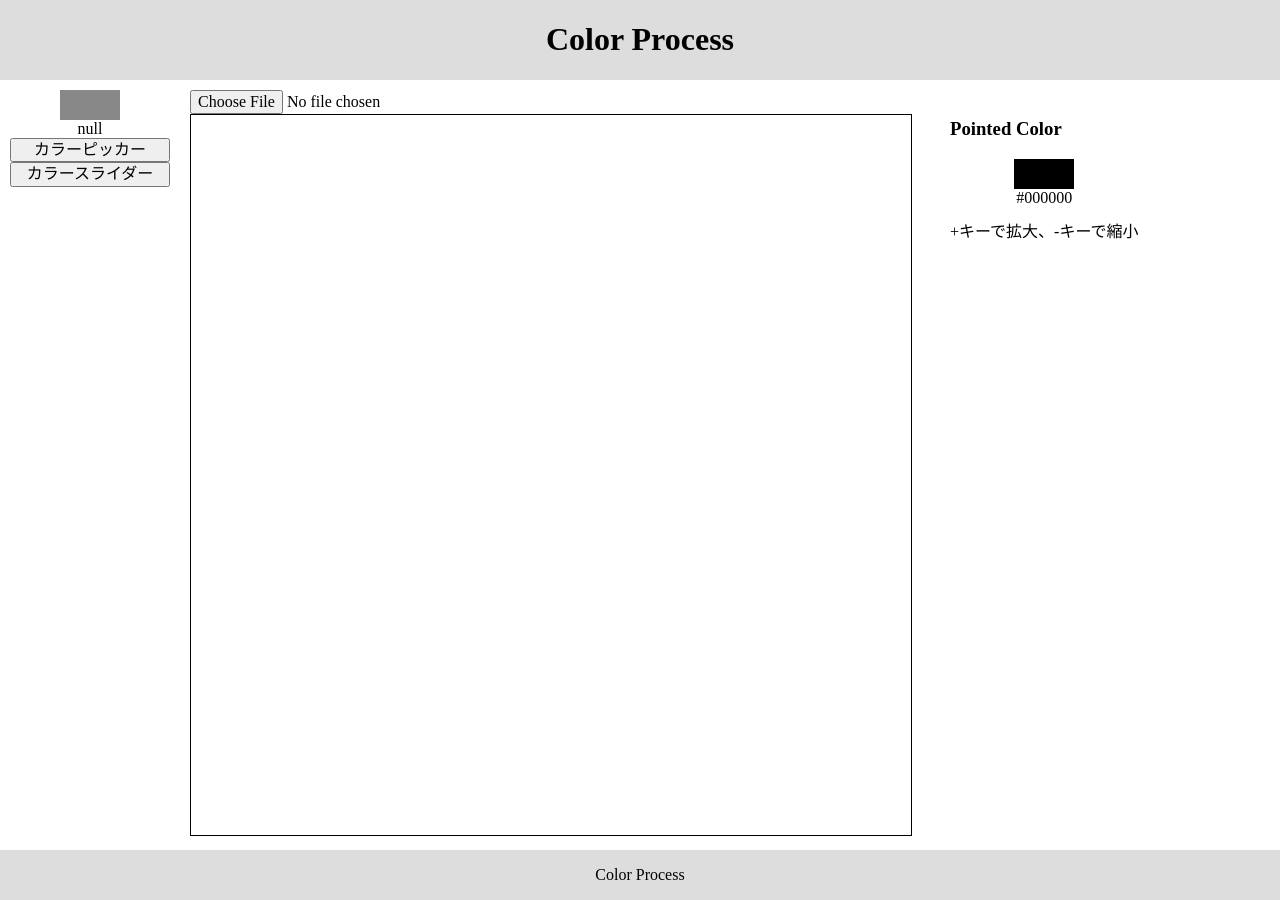
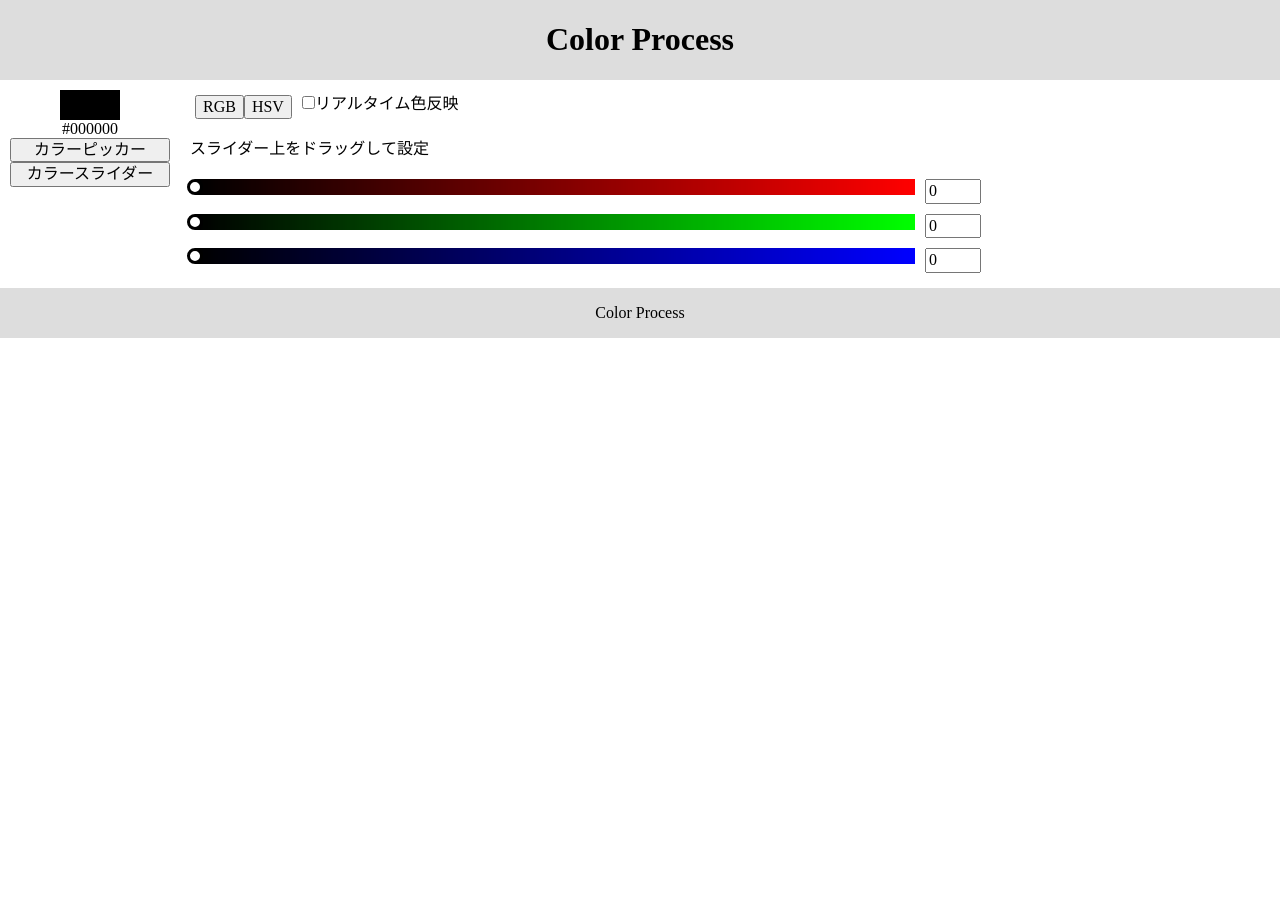
Before and after one commit to NovanMondon/color-process, a React (Vite) app: page / in a window 1280 px wide. After the commit the page ends 800 px from the top, so only its background shows below. Built offline with nearby package versions, Linux system fonts and the light colour scheme.

Commit message:
separate RGB slider from colorslider

```diff
--- a/src/App.tsx
+++ b/src/App.tsx
@@ -12,7 +12,7 @@ type AppMode = "ColorPicker" | "ColorSlider"
 
 function App() {
   const [tState, setState] = useState(new AppState())
-  const [tMode, setMode] = useState<AppMode>("ColorPicker")
+  const [tMode, setMode] = useState<AppMode>("ColorSlider")
 
   // Debug
   useEffect(() => {
--- a/src/ColorSlider.tsx
+++ b/src/ColorSlider.tsx
@@ -7,6 +7,7 @@ import { useEffect, useState } from "react"
 import { PixelData, pixelUtil } from "./pixelUtil"
 import { colorUtil } from "./colorUtil"
 import { ImageCanvas } from "./ImageCanvas"
+import { ColorSliderRGB } from "./ColorSliderRGB"
 
 type ColorSliderMode = "RGB" | "HSV"
 
@@ -169,7 +170,8 @@ export const ColorSlider = ({ state, setState }: { state: AppState, setState: Se
                 </div>
             </div>
             <p>スライダー上をドラッグして設定</p>
-            {tSliderPixels.map((pixelData, index) => (
+            <ColorSliderRGB state={state} setState={setState} flagRealtime={tFlagRealtime} />
+            {/* {tSliderPixels.map((pixelData, index) => (
                 <div css={css(HorizontalFlex)} key={index}>
                     <div css={{ height: tSliderHeight, width: tSliderWidth, margin: 5, position: "relative" }}
                         onMouseDown={(e) => { onSlide(e, index) }}
@@ -190,7 +192,7 @@ export const ColorSlider = ({ state, setState }: { state: AppState, setState: Se
                         }}
                     />
                 </div>
-            ))}
+            ))} */}
         </div>
     )
 }
--- /dev/null
+++ b/src/ColorSliderRGB.tsx
@@ -0,0 +1,122 @@
+/** @jsxImportSource @emotion/react */
+
+import { css } from "@emotion/react"
+import { AppState, SetAppState } from "./appState"
+import { useEffect, useState } from "react"
+import { PixelData, pixelUtil } from "./pixelUtil"
+import { HorizontalFlex, InheritedSize } from "./Styles"
+import { ImageCanvas } from "./ImageCanvas"
+
+export const ColorSliderRGB = ({ state, setState, flagRealtime }: { state: AppState, setState: SetAppState, flagRealtime: boolean }) => {
+    const [tSliderPixels, setSliderPixels] = useState<PixelData[]>([])
+    const [tSliderValues, setSliderValues] = useState<{ [index: number]: number }>({})
+    const [tSliderThumbPositions, setSliderThumbPositions] = useState<{ [index: number]: number }>({})
+
+    // 初期化処理
+    useEffect(() => {
+        if (!state.isColorSanitized()) {
+            console.log("Color not sanitized")
+            setSliderValues({ 0: 0, 1: 0, 2: 0 })
+        } else {
+            setSliderValues({ 0: state.color[0], 1: state.color[1], 2: state.color[2] })
+        }
+    }, [])
+
+    // スライダー更新処理
+    useEffect(() => {
+        // 値のチェック
+        let tRGB = [0, 0, 0]
+        for (let i = 0; i < 3; i++) {
+            if (tSliderValues[i] < 0) {
+                tSliderValues[i] = 0
+                return
+            }
+            if (tSliderValues[i] > 255) {
+                tSliderValues[i] = 255
+                return
+            }
+            if (Math.round(tSliderValues[i]) !== tSliderValues[i]) {
+                tSliderValues[i] = Math.round(tSliderValues[i])
+                return
+            }
+            tRGB[i] = tSliderValues[i]
+        }
+
+        // スライダー画像の更新
+        if (flagRealtime) {
+            const tRedSliderPixel: PixelData = pixelUtil.GeneratePixelFromFunc(300, 1, (x, _) => [Math.round(x * 255), tRGB[1], tRGB[2]])
+            const tGreenSliderPixel: PixelData = pixelUtil.GeneratePixelFromFunc(300, 1, (x, _) => [tRGB[0], Math.round(x * 255), tRGB[2]])
+            const tBlueSliderPixel: PixelData = pixelUtil.GeneratePixelFromFunc(300, 1, (x, _) => [tRGB[0], tRGB[1], Math.round(x * 255)])
+            setSliderPixels([tRedSliderPixel, tGreenSliderPixel, tBlueSliderPixel])
+        } else {
+            const tRedSliderPixel: PixelData = pixelUtil.GeneratePixelFromFunc(300, 1, (x, _) => [Math.round(x * 255), 0, 0])
+            const tGreenSliderPixel: PixelData = pixelUtil.GeneratePixelFromFunc(300, 1, (x, _) => [0, Math.round(x * 255), 0])
+            const tBlueSliderPixel: PixelData = pixelUtil.GeneratePixelFromFunc(300, 1, (x, _) => [0, 0, Math.round(x * 255)])
+            setSliderPixels([tRedSliderPixel, tGreenSliderPixel, tBlueSliderPixel])
+        }
+    }, [tSliderValues, flagRealtime])
+
+    const tSliderWidth = 720
+    const tSliderHeight = 16
+    const tSliderHandleRadius = 8
+
+    // スライダーハンドル移動処理
+    useEffect(() => {
+        const tThumbPositions: { [index: number]: number } = {}
+        for (let tKey in tSliderValues) {
+            if (tSliderValues[tKey] === undefined) continue
+            tThumbPositions[tKey] = tSliderValues[tKey] / 255 * tSliderWidth - tSliderHandleRadius
+        }
+        setSliderThumbPositions(tThumbPositions)
+    }, [tSliderValues])
+
+    const onSlide = (e: React.MouseEvent<HTMLElement, MouseEvent>, index: number) => {
+        const tElement = e.currentTarget as HTMLElement
+        const tRect = tElement.getBoundingClientRect()
+        const tX = e.clientX - tRect.left
+        setSliderValues({
+            ...tSliderValues,
+            [index]: Math.round(tX / tSliderWidth * 255)
+        })
+    }
+
+    const tSlideThumbStyle = css({
+        position: "absolute",
+        width: tSliderHandleRadius * 2,
+        height: tSliderHandleRadius * 2,
+        pointerEvents: "none",
+        backgroundColor: "white",
+        border: "3px solid black",
+        borderColor: "black",
+        borderRadius: "50%",
+        top: 0,
+        boxSizing: "border-box",
+    })
+
+    return (
+        <>
+            {tSliderPixels.map((tPixelData, tIndex) => (
+                <div css={css(HorizontalFlex)} key={tIndex}>
+                    <div css={{ height: tSliderHeight, width: tSliderWidth, margin: 5, position: "relative" }}
+                        onMouseDown={(e) => { onSlide(e, tIndex) }}
+                        onMouseMove={(e) => { if (e.buttons === 1) onSlide(e, tIndex) }}
+                        onDragStart={(e) => e.preventDefault()}
+                    >
+                        <div css={css(InheritedSize, { position: "absolute" })}>
+                            <ImageCanvas pixelData={tPixelData} />
+                        </div>
+                        <div css={css(tSlideThumbStyle, { left: tSliderThumbPositions[tIndex] ?? 0 })} />
+                    </div>
+                    <input css={{ width: "3em", margin: 5 }}
+                        value={tSliderValues[tIndex] ?? 0}
+                        onChange={(e) => {
+                            const tValue = parseInt(e.target.value)
+                            if (isNaN(tValue)) return
+                            setSliderValues({ ...tSliderValues, [tIndex]: tValue })
+                        }}
+                    />
+                </div>
+            ))}
+        </>
+    )
+}
```
